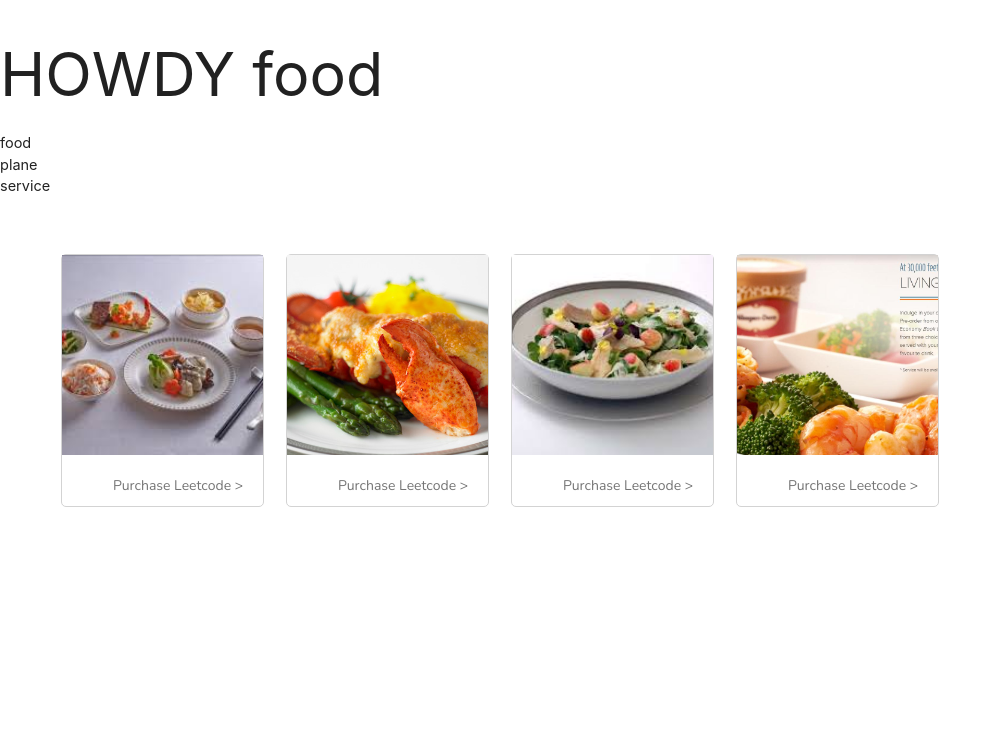
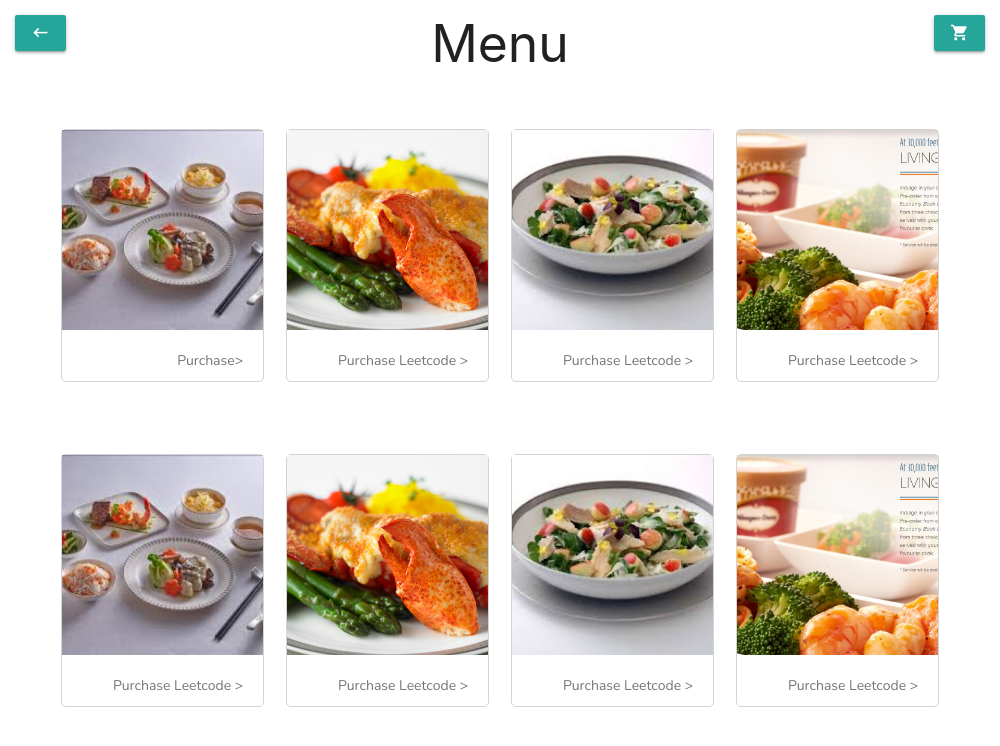
Before and after one commit to Oceanwall/flybuy, an Electron app: page pages/food_page/index.html in a window 1000 px wide. Drawn offline with nearby package versions, Linux system fonts and the light colour scheme; a web font is replaced by a local one.

Commit message:
start food and cart pages

```diff
--- a/main.js
+++ b/main.js
@@ -11,7 +11,7 @@ function createWindow () {
   mainWindow = new BrowserWindow({width: 1000, height: 700, resizable: false})
   mainWindow.setMenu(null);
   // and load the index.html of the app.
-  mainWindow.loadFile('pages/plane_map_page/index.html')
+  mainWindow.loadFile('pages/landing_page/index.html')
 
   // Open the DevTools.
    mainWindow.webContents.openDevTools()
--- a/pages/food_page/index.html
+++ b/pages/food_page/index.html
@@ -18,18 +18,23 @@
     <script src="./script.js"></script>
   </head>
   <body>
-    <h1>HOWDY food</h1>
-    <!-- TO CHANGE -->
-    <div onclick="transfer('food_page')">food</div>
-    <div onclick="transfer('plane_map_page')">plane</div>
-    <div onclick="transfer('service_page')">service</div>
+
+  <div class="top">
+    <button onclick="transfer('landing_page');" class="btn waves-effect waves-light left">
+      <i class="material-icons">keyboard_backspace</i>
+    </button>
+    <button onclick="transfer('cart_page');" class="btn waves-effect waves-light right">
+      <i class="material-icons">shopping_cart</i>
+    </button>
+  </div>
+  <h2 class="menuheader">Menu</h2>
 
     <div class="center food-container">
       <div id="fade-in-cards" class="row margin-top-5 no-margin-bottom">
        <div class="col s3">
          <div class="card card3 right-align food-hover-shadow">
            <div class="card-image waves-effect waves-block waves-light food-image-1 image-card-bg-medium"></div>
-           <div class="card3-inner-text grey-text text-darken-1">Purchase Leetcode ></div>
+           <div class="card3-inner-text grey-text text-darken-1">Purchase></div>
          </div>
        </div>
        <div class="col s3">
@@ -53,5 +58,34 @@
      </div>
    </div>
 
+  <div class="center food-container">
+    <div id="fade-in-cards2" class="row margin-top-5 no-margin-bottom">
+      <div class="col s3">
+        <div class="card card3 right-align food-hover-shadow">
+          <div class="card-image waves-effect waves-block waves-light food-image-1 image-card-bg-medium"></div>
+          <div class="card3-inner-text grey-text text-darken-1">Purchase Leetcode ></div>
+        </div>
+      </div>
+      <div class="col s3">
+        <div class="card card3 right-align food-hover-shadow">
+          <div class="card-image waves-effect waves-block waves-light food-image-2 image-card-bg-medium"></div>
+          <div class="card3-inner-text grey-text text-darken-1">Purchase Leetcode ></div>
+        </div>
+      </div>
+      <div class="col s3">
+        <div class="card card3 right-align food-hover-shadow">
+          <div class="card-image waves-effect waves-block waves-light food-image-3 image-card-bg-medium"></div>
+          <div class="card3-inner-text grey-text text-darken-1">Purchase Leetcode ></div>
+        </div>
+      </div>
+      <div class="col s3">
+        <div class="card card3 right-align food-hover-shadow">
+          <div class="card-image waves-effect waves-block waves-light food-image-4 image-card-bg-medium"></div>
+          <div class="card3-inner-text grey-text text-darken-1">Purchase Leetcode ></div>
+        </div>
+      </div>
+    </div>
+  </div>
+
   </body>
 </html>
--- a/pages/food_page/styles.css
+++ b/pages/food_page/styles.css
@@ -1,3 +1,4 @@
+
 .food-container {
   margin-left: 50px;
   margin-right: 50px;
@@ -10,3 +11,12 @@
   /* box-shadow: 0 2px 2px lightgrey; */
   box-shadow: none;
 }
+
+h2.menuheader {
+    text-align: center;
+    margin:auto;
+}
+
+div.top {
+    margin:15px;
+}
```
Also changed, not shown: pages/cart_page/index.html (added, +36 -0 lines), pages/cart_page/styles.css (added, +7 -0 lines), pages/service_page/index.html (+1 -1 lines), pages/cart_page/script.js (added).
